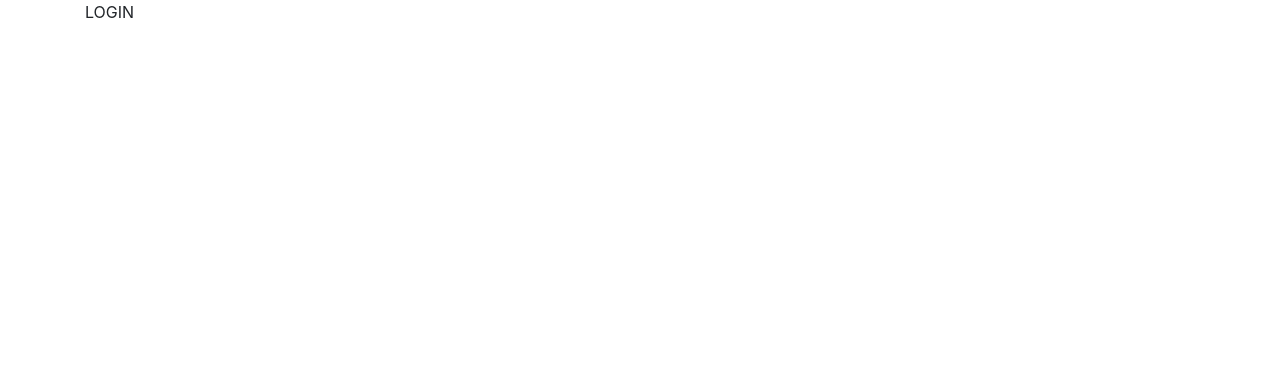
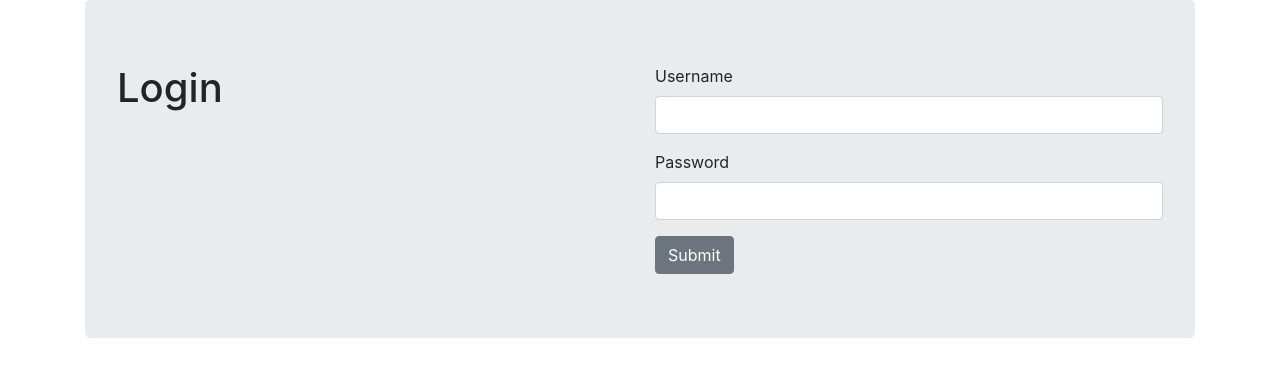
Before and after one commit to Velissel/4mation-twttier-client-demo, a React (Create React App) app: page /login in a window 1280 px wide. Shown: the top 376 px of the page. Built offline with nearby package versions, Linux system fonts and the light colour scheme.

Commit message:
redux form setup

```diff
--- a/package.json
+++ b/package.json
@@ -6,6 +6,7 @@
     "axios": "^0.19.0",
     "bootstrap": "^4.3.1",
     "lodash": "^4.17.11",
+    "prop-types": "^15.7.2",
     "react": "^16.8.6",
     "react-dom": "^16.8.6",
     "react-redux": "^7.1.0",
@@ -14,6 +15,7 @@
     "react-scripts": "3.0.1",
     "reactstrap": "^8.0.0",
     "redux": "^4.0.1",
+    "redux-form": "^8.2.4",
     "redux-logger": "^3.0.6"
   },
   "scripts": {
--- /dev/null
+++ b/src/components/InputGroupText.js
@@ -0,0 +1,45 @@
+import React from 'react';
+import PropTypes from 'prop-types';
+import { FormGroup, Label, Input, FormFeedback, FormText } from 'reactstrap';
+
+function InputGroupText(props) {
+  const { input, meta, label, helpText } = props;
+  const showError = meta.touched && meta.error;
+
+  return (
+    <FormGroup>
+      <Label>{label}</Label>
+      <Input
+        {...props}
+        {...input}
+        invalid={meta.touched && meta.invalid}
+        valid={meta.touched && meta.valid}
+      />
+      {showError && <FormFeedback>{meta.error}</FormFeedback>}
+      {helpText && <FormText>{helpText}</FormText>}
+    </FormGroup>
+  );
+}
+
+InputGroupText.propTypes = {
+  children: PropTypes.node,
+  // type can be things like text, password, (typical input types) as well as select and textarea, providing children as you normally would to those.
+  type: PropTypes.string,
+  size: PropTypes.string,
+  bsSize: PropTypes.string,
+  // state: deprecated(PropTypes.string, 'Please use the prop "valid"'),
+  valid: PropTypes.bool, // applied the is-valid class when true, does nothing when false
+  invalid: PropTypes.bool, // applied the is-invalid class when true, does nothing when false
+  tag: PropTypes.oneOfType([PropTypes.func, PropTypes.string]),
+  // ref will only get you a reference to the Input component, use innerRef to get a reference to the DOM input (for things like focus management).
+  innerRef: PropTypes.oneOfType([PropTypes.func, PropTypes.string]),
+  // static: deprecated(PropTypes.bool, 'Please use the prop "plaintext"'),
+  plaintext: PropTypes.bool,
+  addon: PropTypes.bool,
+  className: PropTypes.string,
+  cssModule: PropTypes.object,
+
+  label: PropTypes.string
+};
+
+export default InputGroupText;
--- /dev/null
+++ b/src/pages/Login/LoginForm.js
@@ -0,0 +1,25 @@
+import React from 'react';
+import { reduxForm, Field } from 'redux-form';
+import { Form, Button } from 'reactstrap';
+
+import InputGroupText from '../../components/InputGroupText';
+
+function LoginForm(props) {
+  const { handleSubmit } = props;
+
+  return (
+    <Form onSubmit={handleSubmit}>
+      <div>
+        <Field label="Username" name="username" component={InputGroupText}/>
+      </div>
+      <div>
+        <Field label="Password" name="password" component={InputGroupText} type="password"/>
+      </div>
+      <div>
+        <Button>Submit</Button>
+      </div>
+    </Form>
+  );
+}
+
+export default reduxForm({})(LoginForm)
--- a/src/pages/Login/index.js
+++ b/src/pages/Login/index.js
@@ -1,8 +1,30 @@
 import React from 'react';
-import { Container } from 'reactstrap';
+import {
+  Container,
+  Jumbotron,
+  Row,
+  Col,
+  Form
+} from 'reactstrap';
+
+import LoginForm from './LoginForm';
+
+const LOGIN_FORM = 'LOGIN_FORM';
 
 export default () => {
   return (
-    <Container>LOGIN</Container>
+    <Container>
+      <Jumbotron>
+        <Row>
+          <Col><h1>Login</h1></Col>
+          <Col>
+            <LoginForm
+              form={LOGIN_FORM}
+              onSubmit={console.log}
+            />
+          </Col>
+        </Row>
+      </Jumbotron>
+    </Container>
   );
 }
--- a/src/store/reducers/index.js
+++ b/src/store/reducers/index.js
@@ -1,7 +1,9 @@
 import { combineReducers } from 'redux';
+import { reducer as formReducer } from 'redux-form'
 
 import user from './user';
 
 export default combineReducers({
+  form: formReducer,
   user
 });
```
Also changed, not shown: 1 other file (tests, documents, lock files or other folders).
